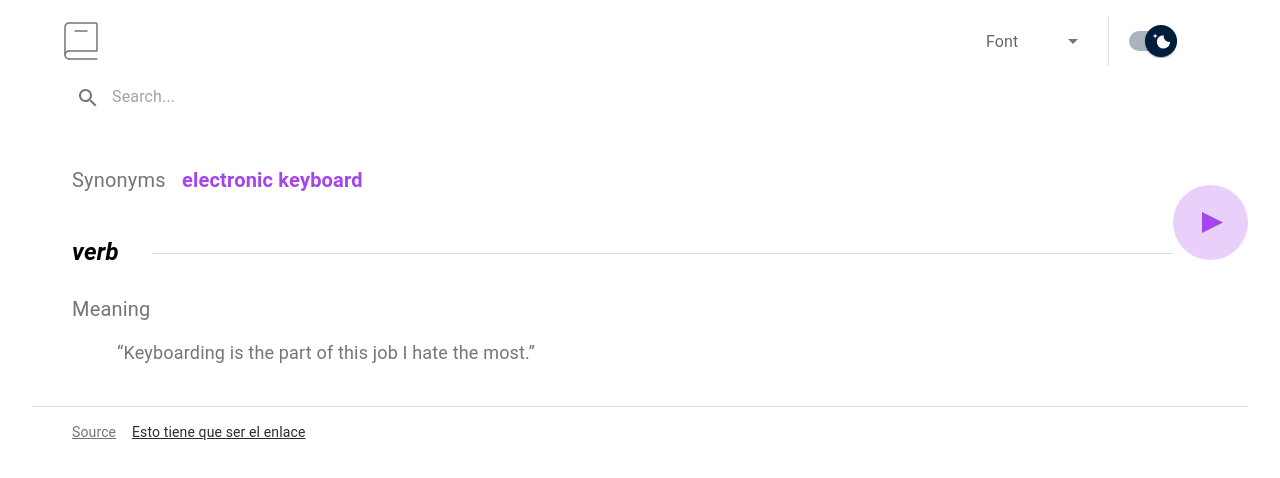
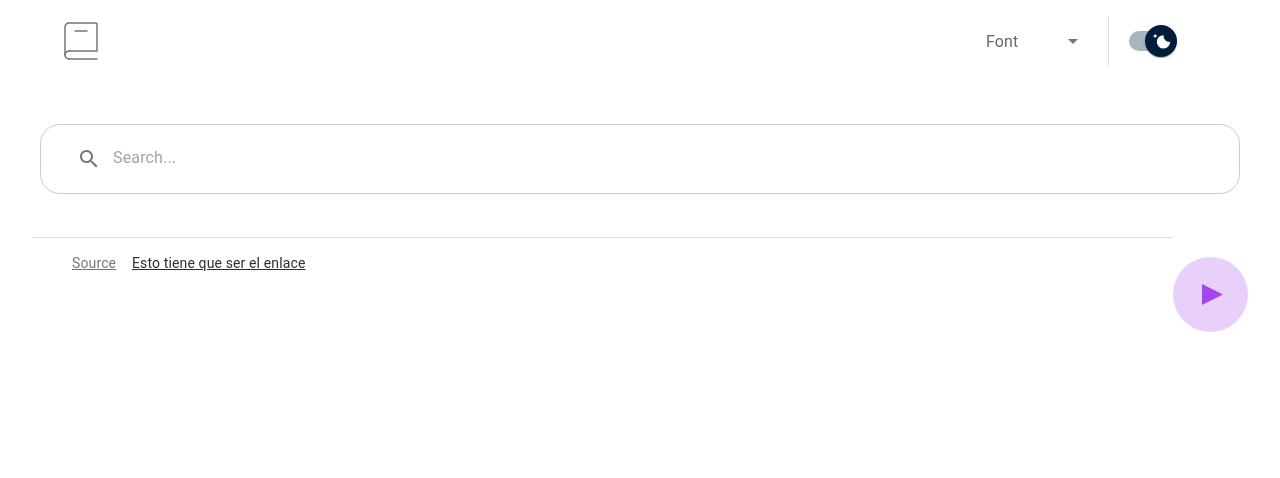
Before and after one commit to ManuuelG/Proyecto_Frontend, a React (Vite) app in the folder dictionary/: page / in a window 1280 px wide. Shown: the top 478 px of the page. Built offline with nearby package versions, Linux system fonts and the light colour scheme.

Commit message:
martes dia 28

```diff
--- a/dictionary/src/Components/Body/body.jsx
+++ b/dictionary/src/Components/Body/body.jsx
@@ -70,10 +70,8 @@ function Body({ searchTerm }) {
         }}
       >
         {wordData.meanings &&
-          wordData.meanings
-            .filter(meaning => meaning.partOfSpeech === 'noun')
-            .map((meaning, index) => (
-              <div key={index}>
+          wordData.meanings.map((meaning, index) => (
+            <Box key={index}>
               <Typography
                 sx={{
                   paddingLeft: '40px',
@@ -104,16 +102,10 @@ function Body({ searchTerm }) {
                 {meaning.definitions.map((definition, definitionIndex) => (
                   <li key={definitionIndex}>
                     {definition.definition}
-                      {definition.example && (
-                        <p>Example: {definition.example}</p>
-                      )}
+                    {definition.example && <p>Example: {definition.example}</p>}
                   </li>
                 ))}
               </ul>
-              </div>
-            ))}
-      </Typography>
-
               <Typography
                 sx={{
                   color: '#757575',
@@ -125,7 +117,6 @@ function Body({ searchTerm }) {
               >
                 Synonyms
               </Typography>
-
               <Typography
                 sx={{
                   color: '#A445ED',
@@ -135,10 +126,18 @@ function Body({ searchTerm }) {
                   fontWeight: 700,
                 }}
               >
-        electronic keyboard
+                {meaning.synonyms?.map((synonym, synonymIndex) => (
+                  <span key={synonymIndex}>
+                    {synonym}
+                    {synonymIndex < meaning.synonyms.length - 1 && ', '}
+                  </span>
+                ))}
+              </Typography>
+            </Box>
+          ))}
       </Typography>
 
-      {/* ----------------------------------------------------------------------------------- */}
+      {/* -----------------------------------------------------------------------------------
 
       <Typography
         variant="body2"
@@ -183,7 +182,7 @@ function Body({ searchTerm }) {
           wordData.meanings
             .filter(meaning => meaning.partOfSpeech === 'verb')
             .map((meaning, index) => (
-              <div key={index}>
+              <Box key={index}>
                 <p>Part of Speech: {meaning.partOfSpeech}</p>
                 <ul>
                   {meaning.definitions.map((definition, definitionIndex) => (
@@ -195,7 +194,7 @@ function Body({ searchTerm }) {
                     </li>
                   ))}
                 </ul>
-              </div>
+              </Box>
             ))}
       </Typography>
 
@@ -208,7 +207,7 @@ function Body({ searchTerm }) {
         }}
       >
         “Keyboarding is the part of this job I hate the most.”
-      </Typography>
+      </Typography> */}
 
       <Divider orientation="horizontal" flexItem sx={{ marginTop: '40px' }} />
 
--- a/dictionary/src/Components/Navbar/navbar.jsx
+++ b/dictionary/src/Components/Navbar/navbar.jsx
@@ -99,7 +99,14 @@ function Navbar({ onSearch }) {
           <ColorThemeButton />
         </Stack>
       </Container>
-      <Container sx={{}}>
+      <Container
+        sx={{
+          marginTop: '50px',
+          border: '1px solid #ccc',
+          borderRadius: '20px',
+          padding: '10px',
+        }}
+      >
         <form onSubmit={handleSubmit}>
           <IconButton size="large" type="submit">
             <SearchIcon />
```
Lines whose indentation alone changed are shown as unchanged.
